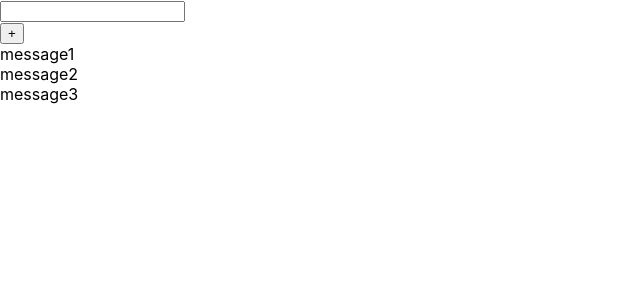
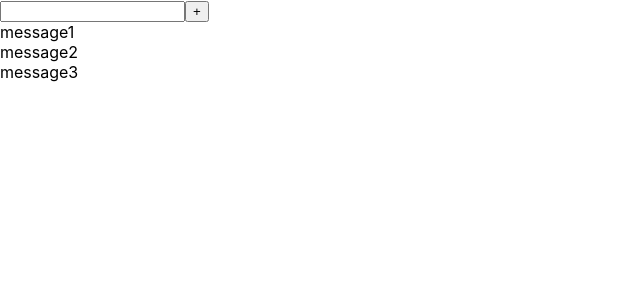
Before and after one commit to IgorBosin/microtasks, a React (Create React App) app: page / in a window 1280 px wide. Shown: the top 300 px of the page, without its empty margins (0-640 px from the left). Built offline with nearby package versions, Linux system fonts and the light colour scheme.

Commit message:
microtasks input (add messages, full input) by himself

```diff
--- a/src/App.tsx
+++ b/src/App.tsx
@@ -2,6 +2,7 @@ import React, {useState} from 'react';
 import {FullInput} from "./components/FullInput";
 import {Input} from "./components/Input";
 import {Button} from "./components/Button";
+import FullInput1 from "./components/FullInput1";
 
 export type MessagesType = {
     message: string
@@ -9,29 +10,19 @@ export type MessagesType = {
 
 const App = () => {
 
-    let [title, setTitle] = useState('')
-
     let [messages, setMessages] = useState<MessagesType[]>([
         {message: 'message1'},
         {message: 'message2'},
         {message: 'message3'},
     ])
 
-    const addMessages = (title:string) => {
-        setMessages([{message:title}, ...messages])
+    const addMessages = (newMessages:string) => {
+        setMessages([{message:newMessages}, ...messages])
     }
-
-    const callback = () => {
-        addMessages(title)
-        setTitle('')
-    }
-
 
     return (
         <div className={'App'}>
-            {/*<FullInput addInput={addMessages}/>*/}
-            <Input title={title} setTitle={setTitle}/>
-            <Button name={'+'} callback={callback} />
+            <FullInput1 addMessages={addMessages}/>
             {messages.map((el, index) => {
                 return (
                     <div key={index}>{el.message}</div>
--- /dev/null
+++ b/src/components/FullInput1.tsx
@@ -0,0 +1,28 @@
+import React, {ChangeEvent, useState} from 'react';
+
+type FullInput1PropsType = {
+    addMessages: (newMessages:string)=> void
+}
+
+const FullInput1 = (props:FullInput1PropsType) => {
+
+    let [title, setTitle] = useState('')
+
+    const onChangeInputHandler = (e:ChangeEvent<HTMLInputElement>) => {
+        setTitle(e.currentTarget.value)
+    }
+
+    const onClickButtonHandler = () => {
+        props.addMessages(title)
+        setTitle('')
+    }
+
+    return (
+        <div>
+            <input value={title} onChange={onChangeInputHandler}/>
+            <button onClick={onClickButtonHandler}>+</button>
+        </div>
+    );
+};
+
+export default FullInput1;
```
